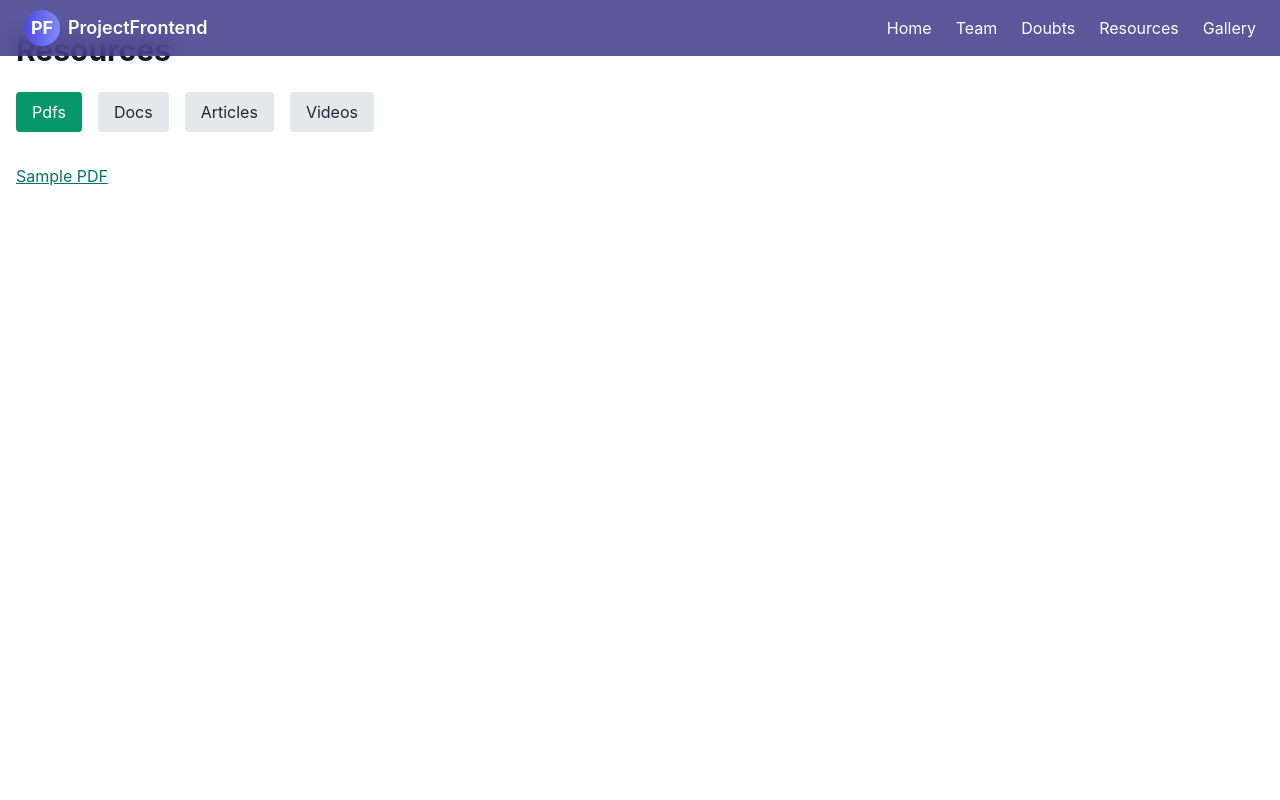
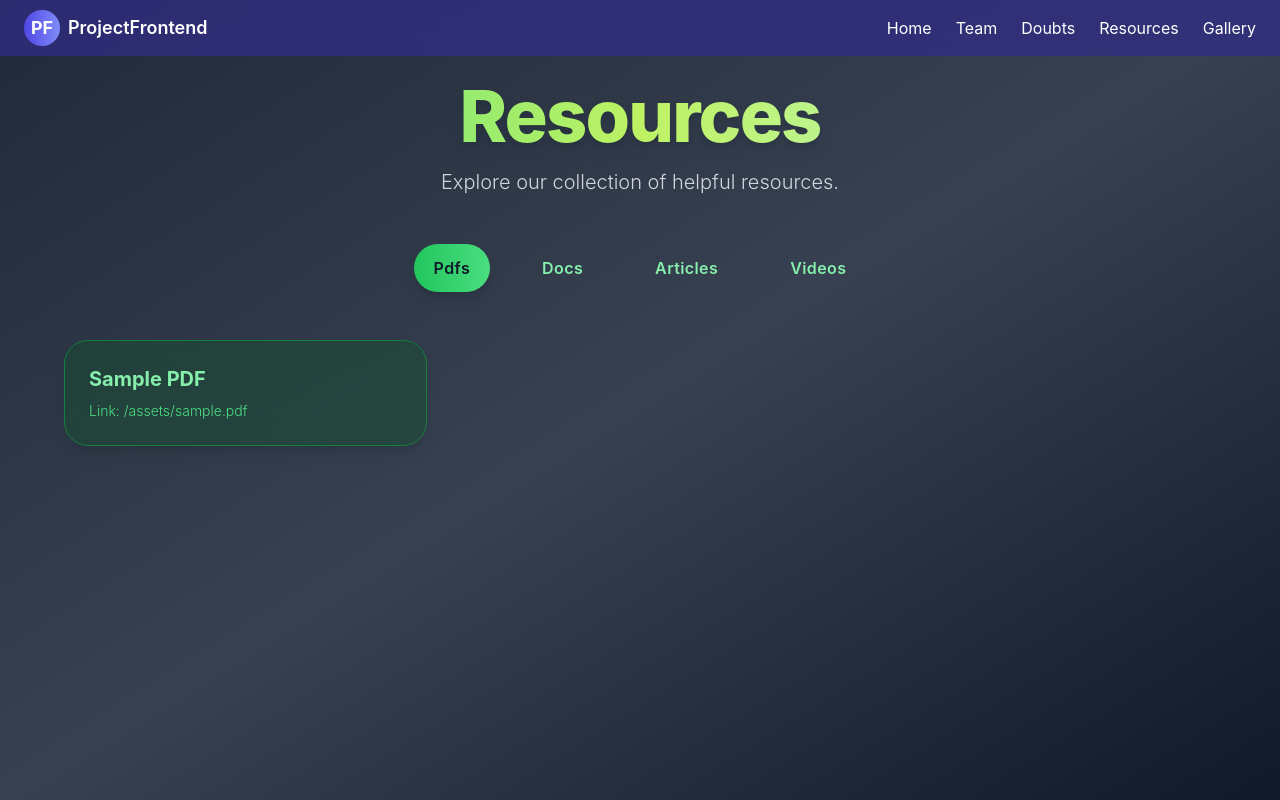
Before and after one commit to tejashvi-kumawat/DoEP-NSS-IITD-frontend, a React (Vite) app in the folder projectFrontend/: page /resources in a window 1280 px wide. Built offline with nearby package versions, Linux system fonts and the light colour scheme.

Commit message:
Update ResourcesPage.jsx

```diff
--- a/projectFrontend/src/pages/ResourcesPage.jsx
+++ b/projectFrontend/src/pages/ResourcesPage.jsx
@@ -1,19 +1,10 @@
-// src/pages/ResourcesPage.jsx
 import React, { useState } from "react";
 
 const resources = {
-    pdfs: [
-        { name: "Sample PDF", url: "/assets/sample.docx" }
-    ],
-    docs: [
-        { name: "Sample Doc", url: "/assets/sample.docx" }
-    ],
-    articles: [
-        { name: "Sample Article", url: "https://www.youtube.com/" }
-    ],
-    videos: [
-        { name: "Intro Video", url: "https://www.youtube.com/" }
-    ]
+    pdfs: [{ name: "Sample PDF", url: "/assets/sample.pdf" }],
+    docs: [{ name: "Sample Doc", url: "/assets/sample.docx" }],
+    articles: [{ name: "Sample Article", url: "https://www.youtube.com/" }],
+    videos: [{ name: "Intro Video", url: "https://www.youtube.com/" }],
 };
 
 const tabList = ["pdfs", "docs", "articles", "videos"];
@@ -22,38 +13,71 @@ const ResourcesPage = () => {
     const [activeTab, setActiveTab] = useState("pdfs");
 
     return (
-        <div className="container mx-auto px-4 py-8">
-            <h1 className="text-3xl font-bold text-gray-900 mb-6">Resources</h1>
-            <div className="flex gap-4 mb-8">
+        <div className="min-h-screen relative bg-gradient-to-br from-[#1f2937] via-[#374151] to-[#111827] px-8 py-20 text-gray-100 font-sans">
+            <div className="absolute inset-0 -z-10 overflow-hidden">
+                <div className="absolute top-20 left-20 w-60 h-60 rounded-full bg-gradient-to-tr from-green-500/40 via-green-600/25 to-transparent blur-3xl animate-pulse-slow"></div>
+                <div className="absolute bottom-20 right-20 w-96 h-96 rounded-3xl bg-gradient-to-bl from-green-700/35 via-green-800/20 to-transparent blur-2xl animate-pulse-slow animation-delay-2000"></div>
+            </div>
+
+            <header className="max-w-5xl mx-auto text-center mb-12">
+                <h1 className="text-6xl md:text-7xl font-extrabold tracking-tight leading-tight bg-gradient-to-r from-green-400 via-lime-300 to-green-200 bg-clip-text text-transparent drop-shadow-lg">
+                    Resources
+                </h1>
+                <p className="mt-4 text-lg md:text-xl font-light text-gray-300">
+                    Explore our collection of helpful resources.
+                </p>
+            </header>
+
+            {/* Tabs */}
+            <div className="max-w-4xl mx-auto flex justify-center gap-8 mb-12">
                 {tabList.map((tab) => (
                     <button
                         key={tab}
+                        className={`px-5 py-3 rounded-full font-semibold tracking-wide transition-colors duration-300 ${
+                            activeTab === tab
+                                ? "bg-gradient-to-r from-green-500 to-green-400 text-gray-900 shadow-lg"
+                                : "text-green-300 hover:text-green-200"
+                        }`}
                         onClick={() => setActiveTab(tab)}
-                        className={`px-4 py-2 rounded ${
-                            activeTab === tab
-                                ? "bg-emerald-600 text-white"
-                                : "bg-gray-200 text-gray-800"
-                        }`}
                     >
                         {tab.charAt(0).toUpperCase() + tab.slice(1)}
                     </button>
                 ))}
             </div>
-            <div>
-                {resources[activeTab].map((item, i) => (
-                    <div key={i}>
-                        <a
-                            href={item.url}
-                            target="_blank"
-                            rel="noopener noreferrer"
-                            className="underline text-emerald-700"
-                        >
-                            {item.name}
-                        </a>
-                    </div>
+
+            <section className="max-w-6xl mx-auto grid grid-cols-1 sm:grid-cols-2 md:grid-cols-3 gap-8">
+                {(resources[activeTab] || []).map((res, idx) => (
+                    <a
+                        key={idx}
+                        href={res.url}
+                        target="_blank"
+                        rel="noopener noreferrer"
+                        className="rounded-3xl border border-green-700 bg-green-900/40 backdrop-blur-md p-6 shadow-lg hover:scale-[1.03] transition-transform duration-300 block"
+                    >
+                        <h3 className="text-xl font-bold text-green-300 mb-2">{res.name}</h3>
+                        <p className="text-green-400 text-sm font-light break-words">Link: {res.url}</p>
+                    </a>
                 ))}
-                {resources[activeTab].length === 0 && <p>No resources yet.</p>}
-            </div>
+                {(resources[activeTab] || []).length === 0 && (
+                    <p className="col-span-full text-center text-green-400 font-light">
+                        No resources available in this category.
+                    </p>
+                )}
+            </section>
+
+            <style jsx>{`
+        .animate-pulse-slow {
+          animation: pulse-slow 8s ease-in-out infinite;
+        }
+        @keyframes pulse-slow {
+          0%, 100% {
+            opacity: 0.5;
+          }
+          50% {
+            opacity: 1;
+          }
+        }
+      `}</style>
         </div>
     );
 };
```
